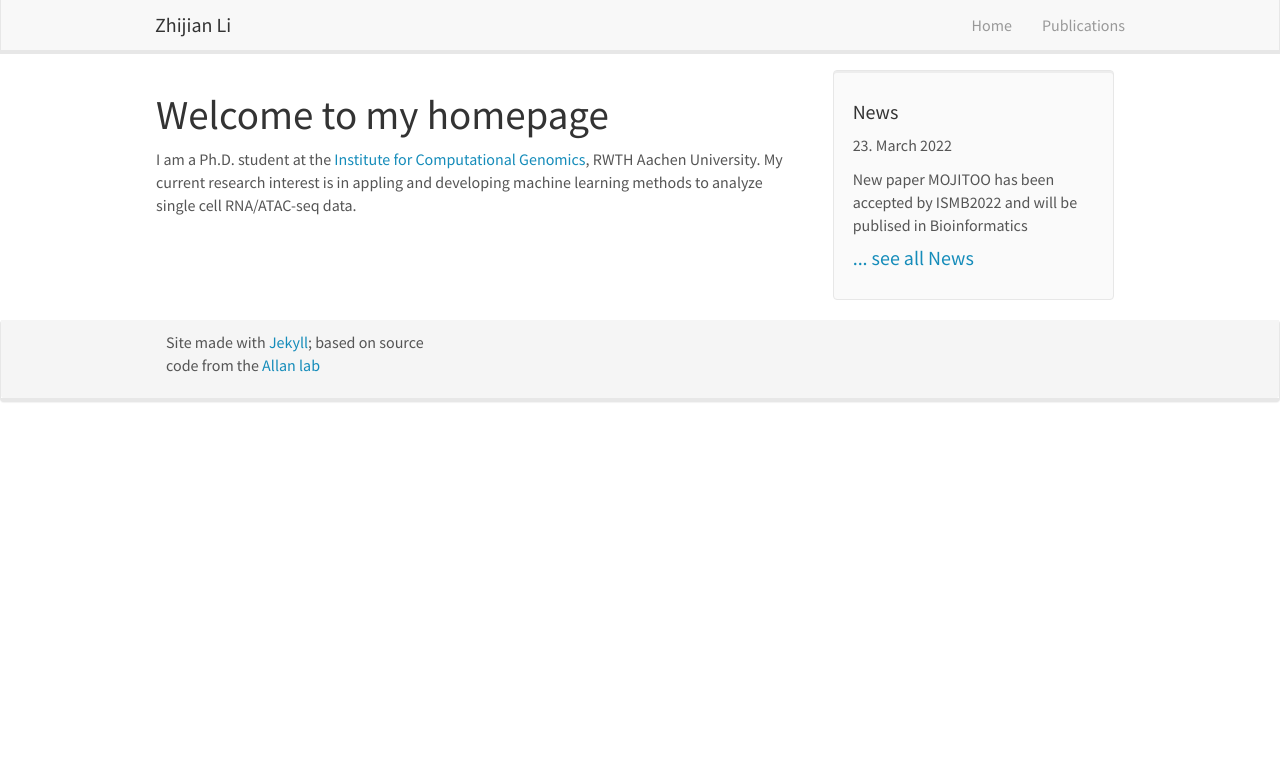
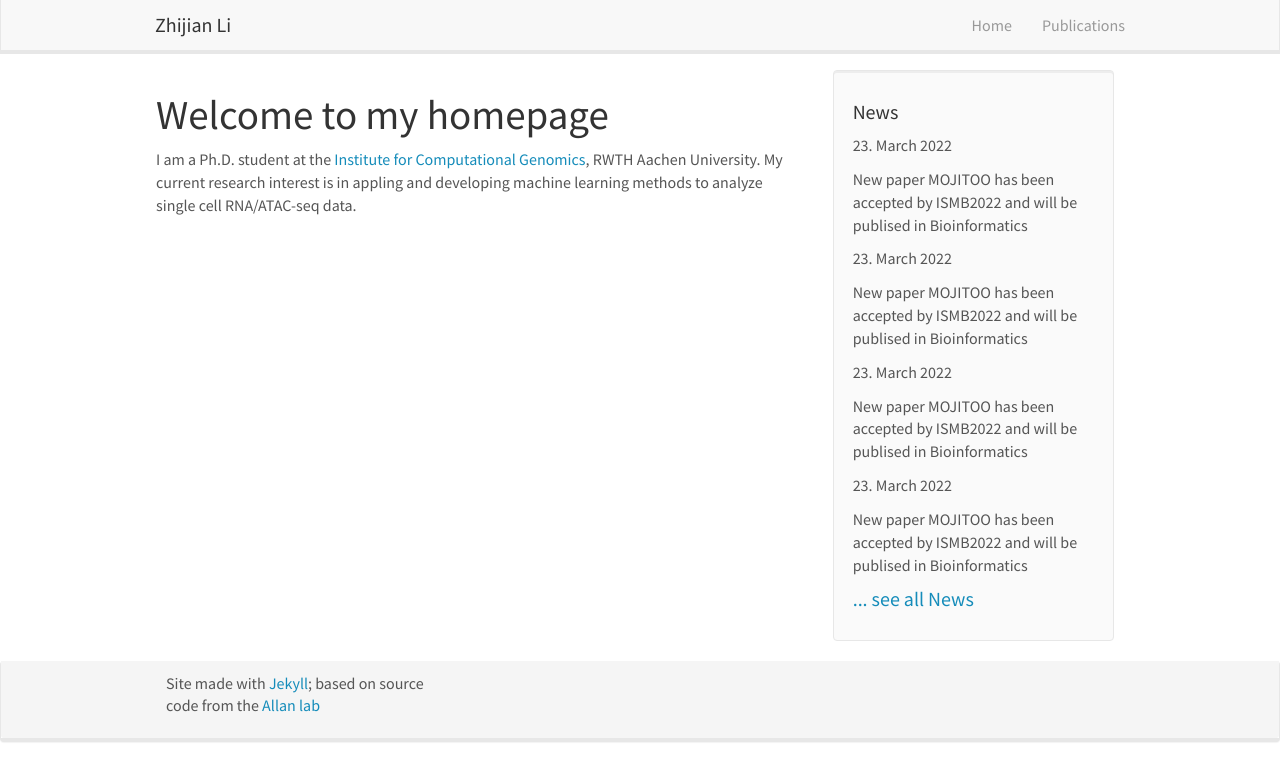
Before and after one commit to lzj1769/lzj1769.github.io, a Jekyll site: the page built from _pages/home.md, in a window 1280 px wide. Shown: the top 781 px of the page. Built offline with Jekyll 4.4.1, drawn with Linux system fonts in a browser that asks for light colours; nearby versions of some CDN libraries.

Commit message:
update news

```diff
--- a/_data/news.yml
+++ b/_data/news.yml
@@ -1,2 +1,8 @@
 - date: 23. March 2022
   headline: New paper MOJITOO has been accepted by ISMB2022 and will be publised in Bioinformatics
+- date: 23. March 2022
+  headline: New paper MOJITOO has been accepted by ISMB2022 and will be publised in Bioinformatics
+- date: 23. March 2022
+  headline: New paper MOJITOO has been accepted by ISMB2022 and will be publised in Bioinformatics
+- date: 23. March 2022
+  headline: New paper MOJITOO has been accepted by ISMB2022 and will be publised in Bioinformatics
```
